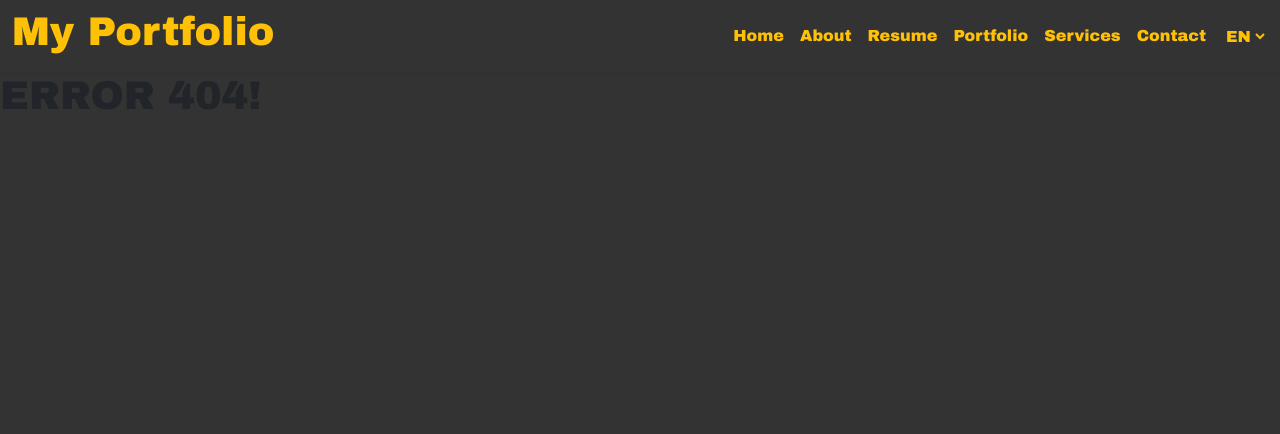
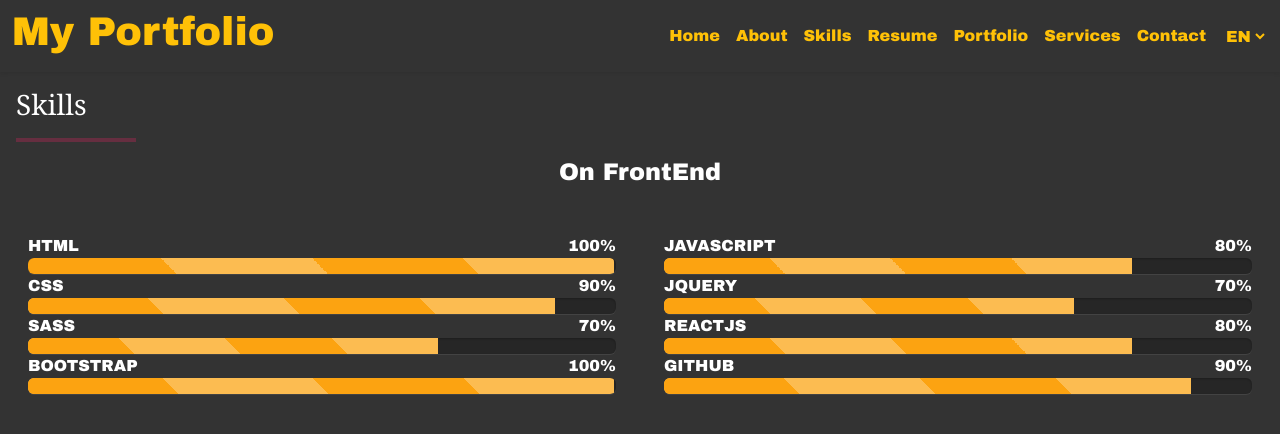
Before and after one commit to Shukurxan/MyPortfolio, a React (Create React App) app: page /skills in a window 1280 px wide. Before the commit this address had no page. Shown: the top 434 px of the page. Built offline with nearby package versions, Linux system fonts and the light colour scheme.

Commit message:
progress

```diff
--- a/src/App.js
+++ b/src/App.js
@@ -3,6 +3,7 @@ import { Route, Routes } from 'react-router-dom';
 import Nav from './components/nav';
 import Header from './containers/header';
 import About from './containers/about';
+import Skills from './containers/skills';
 import Resume from './containers/resume';
 import Portfolio from './containers/portfolio';
 import Services from './containers/services';
@@ -17,6 +18,7 @@ function App() {
                 <Routes>
                     <Route path='/' element={<Header />} />
                     <Route path='/about' element={<About />} />
+                    <Route path='/skills' element={<Skills />} />
                     <Route path='/resume' element={<Resume />} />
                     <Route path='/portfolio' element={<Portfolio />} />
                     <Route path='/services' element={<Services />} />
--- a/src/components/nav.jsx
+++ b/src/components/nav.jsx
@@ -14,10 +14,13 @@ export default class nav extends Component {
             <div>
               <ul className='list-unstyled d-flex mt-3'>
                 <li id='menu-none' className='ms-3'>
-                  <NavLink id='navlink' className='text-decoration-none' to="/">Home</NavLink>
+                  <a href="/" id='navlink' className='text-decoration-none'>Home</a>
                 </li>
                 <li id='menu-none' className='ms-3'>
                   <NavLink id='navlink' className='text-decoration-none' to="/about">About</NavLink>
+                </li>
+                <li id='menu-none' className='ms-3'>
+                  <NavLink id='navlink' className='text-decoration-none' to="/skills">Skills</NavLink>
                 </li>
                 <li id='menu-none' className='ms-3'>
                   <NavLink id='navlink' className='text-decoration-none' to="/resume">Resume</NavLink>
@@ -46,22 +49,22 @@ export default class nav extends Component {
                   </div>
                   <div id='bar-body' class="offcanvas-body">
                     <ul id='bar-ul' className='list-unstyled mt-5'>
-                      <li className='ms-3'>
-                        <NavLink id='navlink' className='text-decoration-none' to="/">Home</NavLink>
+                      <li className='ms-3' data-bs-dismiss="offcanvas">
+                        <a href="/" id='navlink' className='text-decoration-none'>Home</a>
                       </li>
-                      <li className='ms-3'>
+                      <li className='ms-3' data-bs-dismiss="offcanvas">
                         <NavLink id='navlink' className='text-decoration-none' to="/about">About</NavLink>
                       </li>
-                      <li className='ms-3'>
+                      <li className='ms-3' data-bs-dismiss="offcanvas">
                         <NavLink id='navlink' className='text-decoration-none' to="/resume">Resume</NavLink>
                       </li>
-                      <li className='ms-3'>
+                      <li className='ms-3' data-bs-dismiss="offcanvas">
                         <NavLink id='navlink' className='text-decoration-none' to="/portfolio">Portfolio</NavLink>
                       </li>
-                      <li className='ms-3'>
+                      <li className='ms-3' data-bs-dismiss="offcanvas">
                         <NavLink id='navlink' className='text-decoration-none' to="/services">Services</NavLink>
                       </li>
-                      <li className='ms-3'>
+                      <li className='ms-3' data-bs-dismiss="offcanvas">
                         <NavLink id='navlink' className='text-decoration-none' to="/contact">Contact</NavLink>
                       </li>
                       <select id='bar-select' className='text-warning'>
--- a/src/containers/about.jsx
+++ b/src/containers/about.jsx
@@ -18,12 +18,14 @@ export class about extends Component {
             <p>Some information about me</p>
             <div id='abin'>
               <div>
+                <span className='text-white'><i class="fa-solid text-primary fa-chevron-right"></i> Name: <span className='ms-2' id='absp'>Shukurkhan</span></span><br />
                 <span className='text-white'><i class="fa-solid text-primary fa-chevron-right"></i> Birthday: <span className='ms-2' id='absp'>05 January 2001</span></span><br />
                 <span className='text-white'><i class="fa-solid text-primary fa-chevron-right"></i> Website: <span className='ms-2' id='absp'>https://creative-daffodil-f44511.netlify.app/</span></span><br />
                 <span className='text-white'><i class="fa-solid text-primary fa-chevron-right"></i> Phone: <span className='ms-2' id='absp'>+998 94 000 8 333</span></span><br />
                 <span className='text-white'><i class="fa-solid text-primary fa-chevron-right"></i> City: <span className='ms-2' id='absp'>Kokand city, Uzbekistan</span></span>
               </div>
               <div className='ms-lg-5'>
+                <span className='text-white'><i class="fa-solid text-primary fa-chevron-right"></i> Lastname: <span className='ms-2' id='absp'>Abdukayumov</span></span><br />
                 <span className='text-white'><i class="fa-solid text-primary fa-chevron-right"></i> Age: <span className='ms-2' id='absp'>22</span></span><br />
                 <span className='text-white'><i class="fa-solid text-primary fa-chevron-right"></i> Degree: <span className='ms-2' id='absp'>Junior</span></span><br />
                 <span className='text-white'><i class="fa-solid text-primary fa-chevron-right"></i> Email: <span className='ms-2' id='absp'>shukurxandev@gmail.com</span></span><br />
--- /dev/null
+++ b/src/containers/skills.jsx
@@ -0,0 +1,104 @@
+import React, { Component } from 'react';
+import '../css/skills.css';
+
+export default class skills extends Component {
+  render() {
+    return (
+        <div className='p-3'>
+            <div id='skdiv'>
+                <h3>Skills</h3>
+                <hr />
+            </div>
+            <div className='mt-3'>
+                <h4 className='text-center text-white'>On FrontEnd</h4>
+            </div>
+            <div className='row mt-5'>
+                <div className='col-12 col-sm-12 col-md-12 col-lg-6 col-xl-6'>
+                    <div class="container">
+                        <div className='d-flex justify-content-between'>
+                            <span className='text-white'>HTML</span>
+                            <span className='text-white'>100%</span>
+                        </div>
+                        <div class="progress progress-striped">
+                            <div class="progress-bar">
+                            </div>
+                        </div>
+                    </div>
+                    <div class="container">
+                        <div className='d-flex justify-content-between'>
+                            <span className='text-white'>CSS</span>
+                            <span className='text-white'>90%</span>
+                        </div>
+                        <div class="progress progress-striped1">
+                            <div class="progress-bar1">
+                            </div>
+                        </div>
+                    </div>
+                    <div class="container">
+                        <div className='d-flex justify-content-between'>
+                            <span className='text-white'>SASS</span>
+                            <span className='text-white'>70%</span>
+                        </div>
+                        <div class="progress progress-striped2">
+                            <div class="progress-bar2">
+                            </div>
+                        </div>
+                    </div>
+                    <div class="container">
+                        <div className='d-flex justify-content-between'>
+                            <span className='text-white'>BOOTSTRAP</span>
+                            <span className='text-white'>100%</span>
+                        </div>
+                        <div class="progress progress-striped3">
+                            <div class="progress-bar3">
+                            </div>
+                        </div>
+                    </div>
+                </div>
+                <div className='col-12 col-sm-12 col-md-12 col-lg-6 col-xl-6'>
+                    <div class="container">
+                        <div className='d-flex justify-content-between'>
+                            <span className='text-white'>JAVASCRIPT</span>
+                            <span className='text-white'>80%</span>
+                        </div>
+                        <div class="progress progress-striped4">
+                            <div class="progress-bar4">
+                            </div>
+                        </div>
+                    </div>
+                    <div class="container">
+                        <div className='d-flex justify-content-between'>
+                            <span className='text-white'>JQUERY</span>
+                            <span className='text-white'>70%</span>
+                        </div>
+                        <div class="progress progress-striped5">
+                            <div class="progress-bar5">
+                            </div>
+                        </div>
+                    </div>
+                    <div class="container">
+                        <div className='d-flex justify-content-between'>
+                            <span className='text-white'>REACTJS</span>
+                            <span className='text-white'>80%</span>
+                        </div>
+                        <div class="progress progress-striped6">
+                            <div class="progress-bar6">
+                            </div>
+                        </div>
+                    </div>
+                    <div class="container">
+                        <div className='d-flex justify-content-between'>
+                            <span className='text-white'>GITHUB</span>
+                            <span className='text-white'>90%</span>
+                        </div>
+                        <div class="progress progress-striped7">
+                            <div class="progress-bar7">
+                            </div>
+                        </div>
+                    </div>
+                </div>
+            </div>
+        </div>
+    )
+  }
+}
--- /dev/null
+++ b/src/css/skills.css
@@ -0,0 +1,137 @@
+#skdiv > h3{
+    color: white;
+    font-family: Georgia, 'Times New Roman', Times, serif;
+}
+#skdiv > hr{
+    width: 120px;
+    border: 2px solid crimson;
+    filter: brightness(1.75);
+}
+
+.progress {
+  background: rgba(0, 0, 0, 0.25);
+  border-radius: 6px;
+  box-shadow: inset 0 1px 2px rgba(0, 0, 0, 0.25), 0 1px rgba(255, 255, 255, 0.08);
+}
+
+.progress-bar {
+    height: 18px;
+    background-color: #ee303c;
+    border-radius: 4px;
+    transition: 0.4s linear;
+    transition-property: width, background-color;
+}
+
+.progress-striped .progress-bar {
+  background-color: #FCBC51;
+  width: 100%;
+  background-image: linear-gradient(
+        45deg, rgb(252,163,17) 25%,
+        transparent 25%, transparent 50%,
+        rgb(252,163,17) 50%, rgb(252,163,17) 75%,
+        transparent 75%, transparent);
+  animation: progressAnimationStrike 6s;
+}
+.progress-striped1 .progress-bar1 {
+    background-color: #FCBC51;
+    width: 90%;
+    background-image: linear-gradient(
+          45deg, rgb(252,163,17) 25%,
+          transparent 25%, transparent 50%,
+          rgb(252,163,17) 50%, rgb(252,163,17) 75%,
+          transparent 75%, transparent);
+    animation: progressAnimationStrike1 6s;
+}
+.progress-striped2 .progress-bar2 {
+    background-color: #FCBC51;
+    width: 70%;
+    background-image: linear-gradient(
+          45deg, rgb(252,163,17) 25%,
+          transparent 25%, transparent 50%,
+          rgb(252,163,17) 50%, rgb(252,163,17) 75%,
+          transparent 75%, transparent);
+    animation: progressAnimationStrike2 6s;
+}
+.progress-striped3 .progress-bar3 {
+    background-color: #FCBC51;
+    width: 100%;
+    background-image: linear-gradient(
+          45deg, rgb(252,163,17) 25%,
+          transparent 25%, transparent 50%,
+          rgb(252,163,17) 50%, rgb(252,163,17) 75%,
+          transparent 75%, transparent);
+    animation: progressAnimationStrike3 6s;
+}
+.progress-striped4 .progress-bar4 {
+    background-color: #FCBC51;
+    width: 80%;
+    background-image: linear-gradient(
+          45deg, rgb(252,163,17) 25%,
+          transparent 25%, transparent 50%,
+          rgb(252,163,17) 50%, rgb(252,163,17) 75%,
+          transparent 75%, transparent);
+    animation: progressAnimationStrike4 6s;
+}
+.progress-striped5 .progress-bar5 {
+    background-color: #FCBC51;
+    width: 70%;
+    background-image: linear-gradient(
+          45deg, rgb(252,163,17) 25%,
+          transparent 25%, transparent 50%,
+          rgb(252,163,17) 50%, rgb(252,163,17) 75%,
+          transparent 75%, transparent);
+    animation: progressAnimationStrike5 6s;
+}
+.progress-striped6 .progress-bar6 {
+    background-color: #FCBC51;
+    width: 80%;
+    background-image: linear-gradient(
+          45deg, rgb(252,163,17) 25%,
+          transparent 25%, transparent 50%,
+          rgb(252,163,17) 50%, rgb(252,163,17) 75%,
+          transparent 75%, transparent);
+    animation: progressAnimationStrike6 6s;
+}
+.progress-striped7 .progress-bar7 {
+    background-color: #FCBC51;
+    width: 90%;
+    background-image: linear-gradient(
+          45deg, rgb(252,163,17) 25%,
+          transparent 25%, transparent 50%,
+          rgb(252,163,17) 50%, rgb(252,163,17) 75%,
+          transparent 75%, transparent);
+    animation: progressAnimationStrike7 6s;
+}
+
+@keyframes progressAnimationStrike {
+     from { width: 0 }
+     to   { width: 100% }
+}
+@keyframes progressAnimationStrike1 {
+    from { width: 0 }
+    to   { width: 90% }
+}
+@keyframes progressAnimationStrike2 {
+    from { width: 0 }
+    to   { width: 70% }
+}
+@keyframes progressAnimationStrike3 {
+    from { width: 0 }
+    to   { width: 100% }
+}
+@keyframes progressAnimationStrike4 {
+    from { width: 0 }
+    to   { width: 80% }
+}
+@keyframes progressAnimationStrike5 {
+    from { width: 0 }
+    to   { width: 70% }
+}
+@keyframes progressAnimationStrike6 {
+    from { width: 0 }
+    to   { width: 80% }
+}
+@keyframes progressAnimationStrike7 {
+    from { width: 0 }
+    to   { width: 90% }
+}
```
